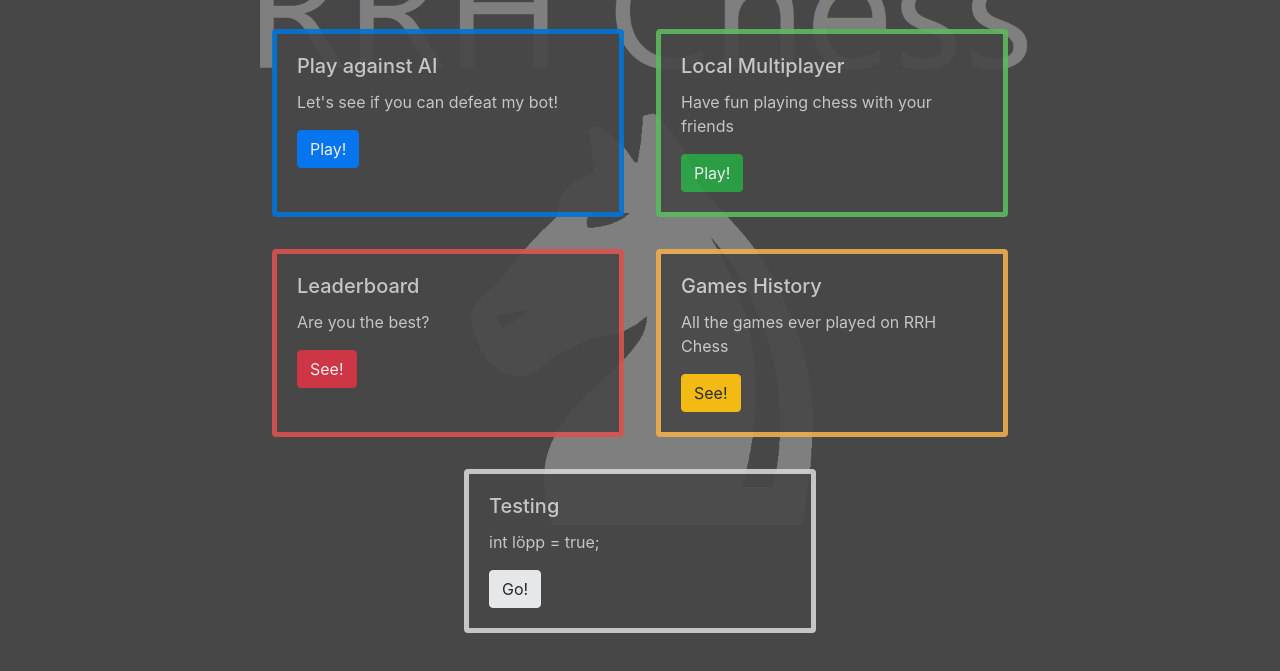
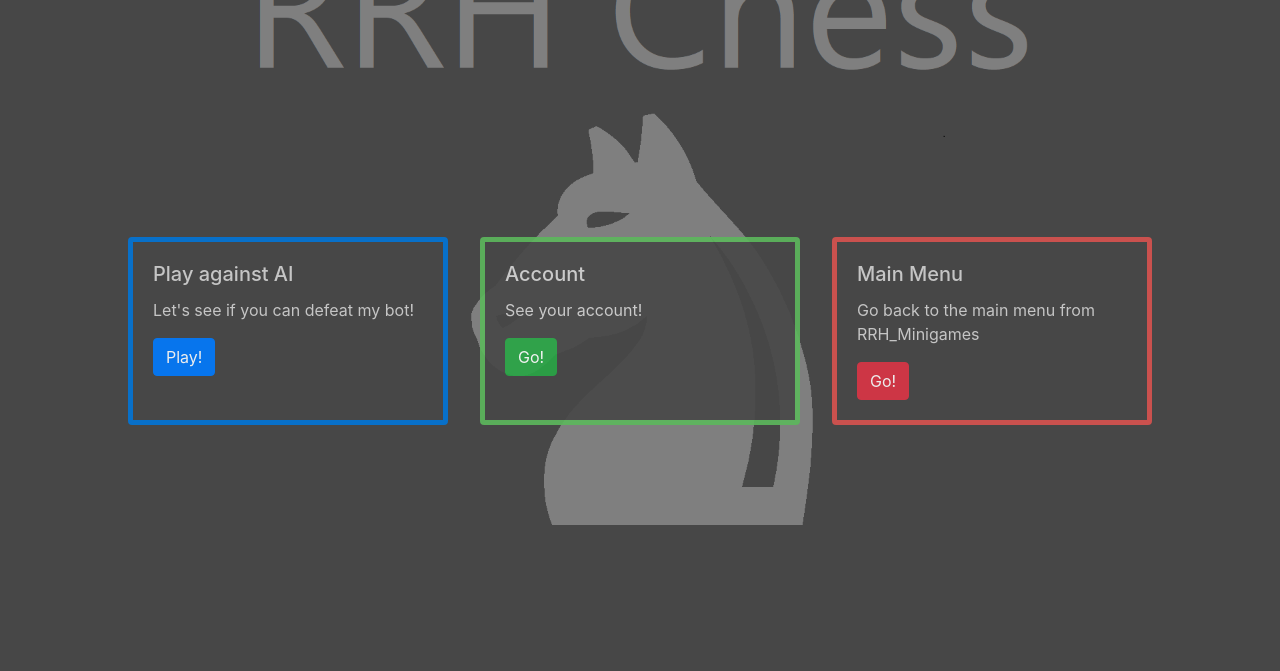
Before and after one commit to Alex8734/RRH_Minigames, a plain HTML site: page Chess/index.html in a window 1280 px wide. Shown: the part 69-740 px from the top of the page. Drawn offline with nearby package versions, Linux system fonts and the light colour scheme.

```diff
--- a/Chess/index.html
+++ b/Chess/index.html
@@ -23,39 +23,25 @@
     </ul>
 </div>
 <div class="container cards">
-        <div class="card card-1" style="width: 22rem;">
+    <div class="card card-1" style="width: 20rem;">
         <div class="card-body">
             <h5 class="card-title">Play against AI</h5>
             <p class="card-text">Let's see if you can defeat my bot!</p>
-                <a href="#" class="btn btn-primary">Play!</a>
+            <a href="./game.html" class="btn btn-primary">Play!</a>
         </div>
     </div>
-        <div class="card card-2" style="width: 22rem;">
+    <div class="card card-2" style="width: 20rem;">
         <div class="card-body">
-                <h5 class="card-title">Local Multiplayer</h5>
-                <p class="card-text">Have fun playing chess with your friends</p>
-                <a href="#" class="btn btn-success">Play!</a>
+            <h5 class="card-title">Account</h5>
+            <p class="card-text">See your account!</p>
+            <a href="#" class="btn btn-success">Go!</a>
         </div>
     </div>
-        <div class="card card-3" style="width: 22rem;">
+    <div class="card card-3" style="width: 20rem;">
         <div class="card-body">
-                <h5 class="card-title">Leaderboard</h5>
-                <p class="card-text">Are you the best?</p>
-                <a href="#" class="btn btn-danger">See!</a>
-            </div>
-        </div>
-        <div class="card card-4" style="width: 22rem;">
-            <div class="card-body">
-                <h5 class="card-title">Games History</h5>
-                <p class="card-text">All the games ever played on RRH Chess</p>
-                <a href="#" class="btn btn-warning">See!</a>
-            </div>
-        </div>
-        <div class="card" style="width: 22rem;">
-            <div class="card-body">
-                <h5 class="card-title">Testing</h5>
-                <p class="card-text">int löpp = true;</p>
-                <a href="./game.html" class="btn btn-light">Go!</a>
+            <h5 class="card-title">Main Menu</h5>
+            <p class="card-text">Go back to the main menu from RRH_Minigames</p>
+            <a href="#" class="btn btn-danger">Go!</a>
         </div>
     </div>
 </div>
```
Also changed, not shown: Chess/scrips/main.js (+14 -1 lines). Lines whose indentation alone changed are shown as unchanged.
